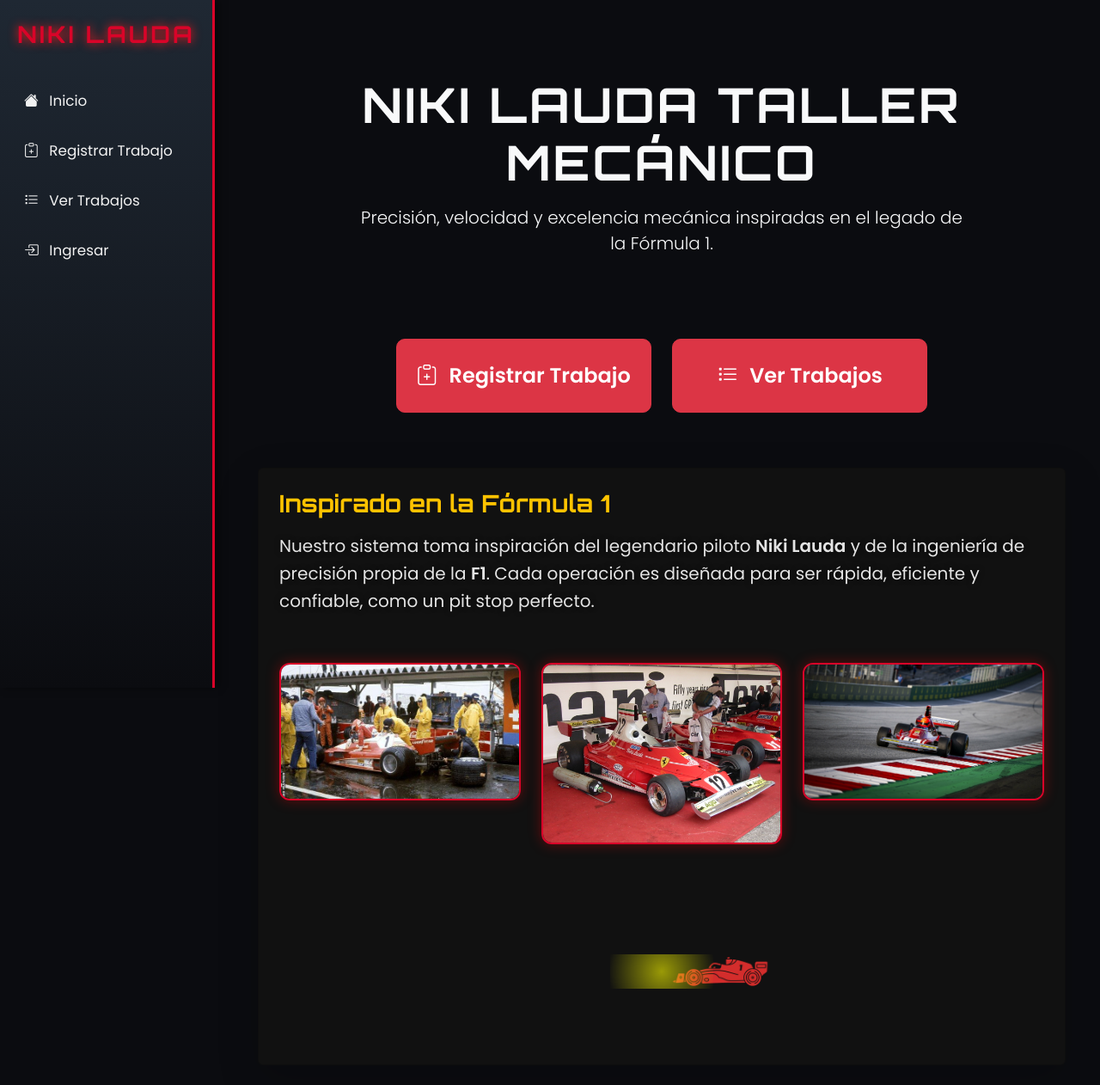
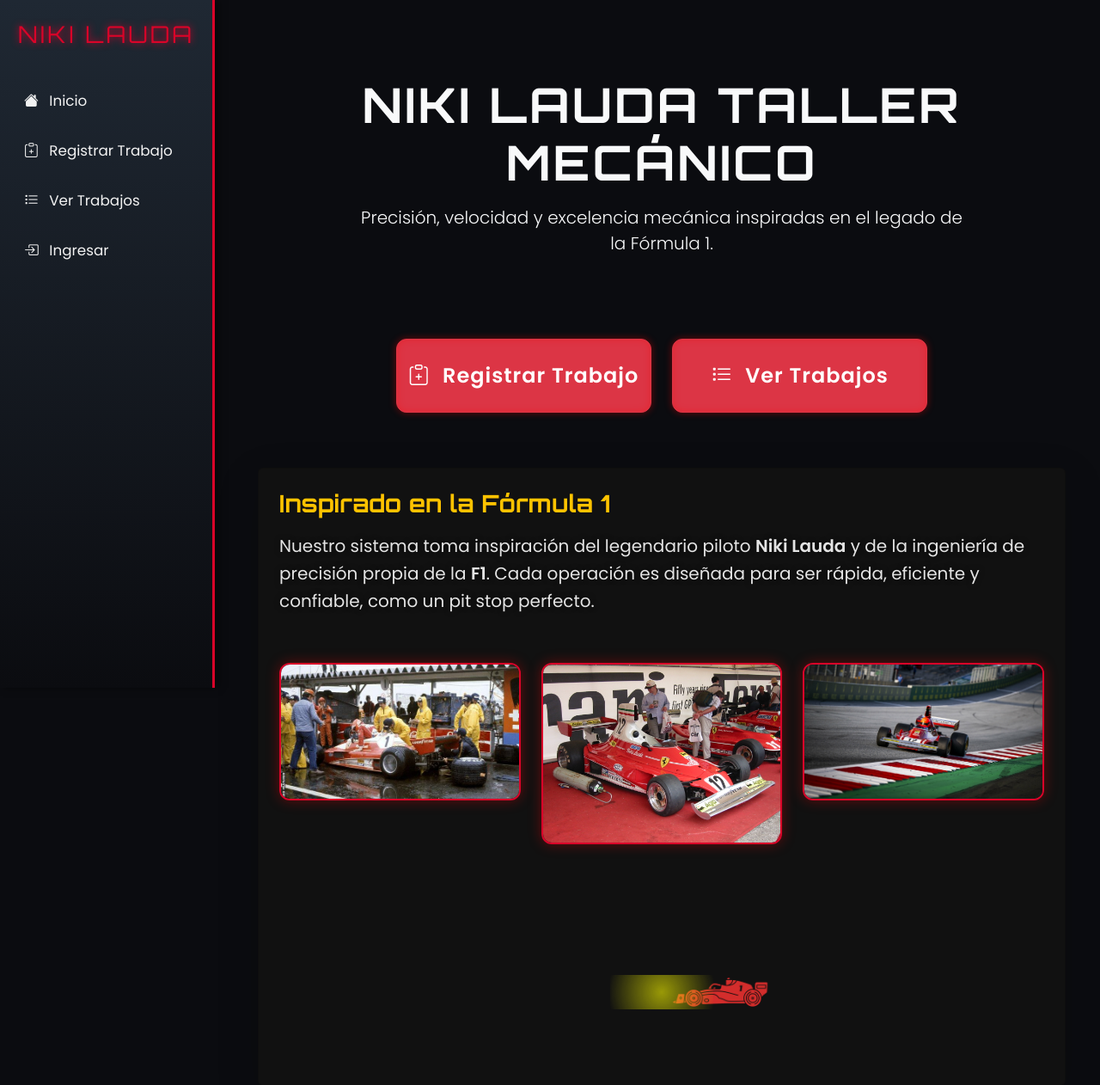
Before and after one commit to sebastiansantis1/NikiLauda, a Django app: page / in a window 1280 px wide. Shown: the top 1262 px of the page at 86% size. Before the commit the page ends 1150 px from the top, so only its background shows below. Run offline with Django 5.2, Linux system fonts and the light colour scheme.

Commit message:
detalles de estilos y cambios menores

```diff
--- a/TallerMecanico/core/templates/core/base.html
+++ b/TallerMecanico/core/templates/core/base.html
@@ -184,81 +184,84 @@
         100% { left: 120%; }
     }
 
-    /* ===========================
-    BOTONES LED FERRARI
-    =========================== */
+    /* ==========================================
+    BOTÓN F1 — GLOW + CHISPAZO FERRARI
+    ========================================== */
 
+    /* Estilo base */
     .btn-f1 {
         position: relative;
+        display: inline-block;
+        font-weight: 600;
+        letter-spacing: 1px;
+        border-radius: 12px;
+        transition: all 0.25s ease;
         overflow: hidden;
-        font-weight: 600;
-        border-radius: 10px;
-        transition: 0.3s ease;
+        z-index: 1;
+        box-shadow:
+            0 0 8px rgba(255,0,0,0.4),
+            inset 0 0 8px rgba(255,0,0,0.3);
     }
 
+    /* Glow al pasar el mouse */
+    .btn-f1:hover {
+        transform: translateY(-4px);
+        box-shadow:
+            0 0 12px rgba(255,0,0,0.8),
+            0 0 25px rgba(255,40,0,0.7),
+            0 0 40px rgba(255,80,0,0.6),
+            inset 0 0 12px rgba(255,0,0,0.5);
+    }
+
+    /* Borde iluminado */
+    .btn-f1::after {
+        content: "";
+        position: absolute;
+        inset: 0;
+        border-radius: 12px;
+        border: 2px solid rgba(255,150,0,0.50);
+        opacity: 0;
+        transition: opacity 0.25s ease;
+    }
+
+    .btn-f1:hover::after {
+        opacity: 1;
+    }
+
+    /* ==========================================
+    CHISPAZO DIAGONAL — EFECTO PIT STOP
+    ========================================== */
     .btn-f1::before {
         content: "";
         position: absolute;
-        top: -2px;
-        left: -2px;
-        width: calc(100% + 4px);
-        height: calc(100% + 4px);
+        top: -80%;
+        left: -40%;
+        width: 40%;
+        height: 250%;
         background: linear-gradient(
-            90deg,
-            #ff0000,
-            #ff8800,
-            #ffff00,
-            #ff8800,
-            #ff0000
+            120deg,
+            rgba(255,255,255,0) 0%,
+            rgba(255,200,100,0.45) 50%,
+            rgba(255,255,255,0) 100%
         );
-        background-size: 400%;
-        animation: ledMove 3s linear infinite;
-        z-index: -1;
-        border-radius: 10px;
+        transform: rotate(25deg);
+        opacity: 0;
+        transition: opacity 0.2s ease;
+        pointer-events: none;
     }
 
-    @keyframes ledMove {
-        0% { background-position: 0%; }
-        100% { background-position: 400%; }
+    .btn-f1:hover::before {
+        opacity: 1;
+        animation: chispa-f1 0.5s ease forwards;
     }
 
-    /* LOGO ANIMADO */
-    .logo-f1 {
-        font-family: 'Orbitron', sans-serif;
-        font-size: 1.9rem;
-        font-weight: 900;
-        color: #ff0000;
-        letter-spacing: 3px;
-        text-shadow: 0 0 10px #ff0000;
-        animation: logoPulse 3s ease-in-out infinite;
+    /* Animación del chispazo */
+    @keyframes chispa-f1 {
+        0% { transform: translateX(-300%) rotate(25deg); }
+        60% { transform: translateX(80%) rotate(25deg); }
+        100% { transform: translateX(300%) rotate(25deg); }
     }
 
-    @keyframes logoPulse {
-        0% { text-shadow: 0 0 6px #ff0000; }
-        50% { text-shadow: 0 0 22px #ff4d4d; }
-        100% { text-shadow: 0 0 6px #ff0000; }
-    }
-
-    /* HUMO AL PASAR MOUSE */
-    .f1-card-img {
-        position: relative;
-    }
-
-    .f1-smoke {
-        position: absolute;
-        bottom: 10px;
-        left: -40px;
-        width: 100px;
-        opacity: 0;
-        transition: 0.4s ease;
-        pointer-events: none;
-        filter: blur(4px);
-    }
-
-    .f1-card-img:hover .f1-smoke {
-        opacity: 0.8;
-        transform: translateX(-20px);
-    }
 
     /* PIT STOP ANIMACIÓN */
     .pitstop-container {
--- a/TallerMecanico/core/templates/core/home.html
+++ b/TallerMecanico/core/templates/core/home.html
@@ -61,28 +61,25 @@
     <div class="row g-4 mt-2">
 
         <!-- TARJETA 1 -->
-        <div class="col-md-4">
+        <div class="col-md-4 mb-4">
             <div class="f1-card-img">
                 <img src="/static/img/nikiauto.jpg" class="img-fluid rounded" alt="F1 1">
-                <img src="/static/img/humo.png" class="f1-smoke">
                 <div class="f1-card-overlay">Ferrari 312T - Niki Lauda</div>
             </div>
         </div>
 
         <!-- TARJETA 2 -->
-        <div class="col-md-4">
+        <div class="col-md-4 mb-4">
             <div class="f1-card-img">
                 <img src="/static/img/f1_1.jpg" class="img-fluid rounded" alt="F1 2">
-                <img src="/static/img/humo.png" class="f1-smoke">
                 <div class="f1-card-overlay">Lauda con Ferrari 312T</div>
             </div>
         </div>
 
         <!-- TARJETA 3 -->
-        <div class="col-md-4">
+        <div class="col-md-4 mb-4">
             <div class="f1-card-img">
                 <img src="/static/img/f1_2.jpg" class="img-fluid rounded" alt="F1 3">
-                <img src="/static/img/humo.png" class="f1-smoke">
                 <div class="f1-card-overlay">Ferrari 312T en pista</div>
             </div>
         </div>
```
Also changed, not shown: TallerMecanico/core/static/img/humo.jpg (deleted), TallerMecanico/core/static/img/logo_nikilauda.svg (deleted), TallerMecanico/db.sqlite3.
